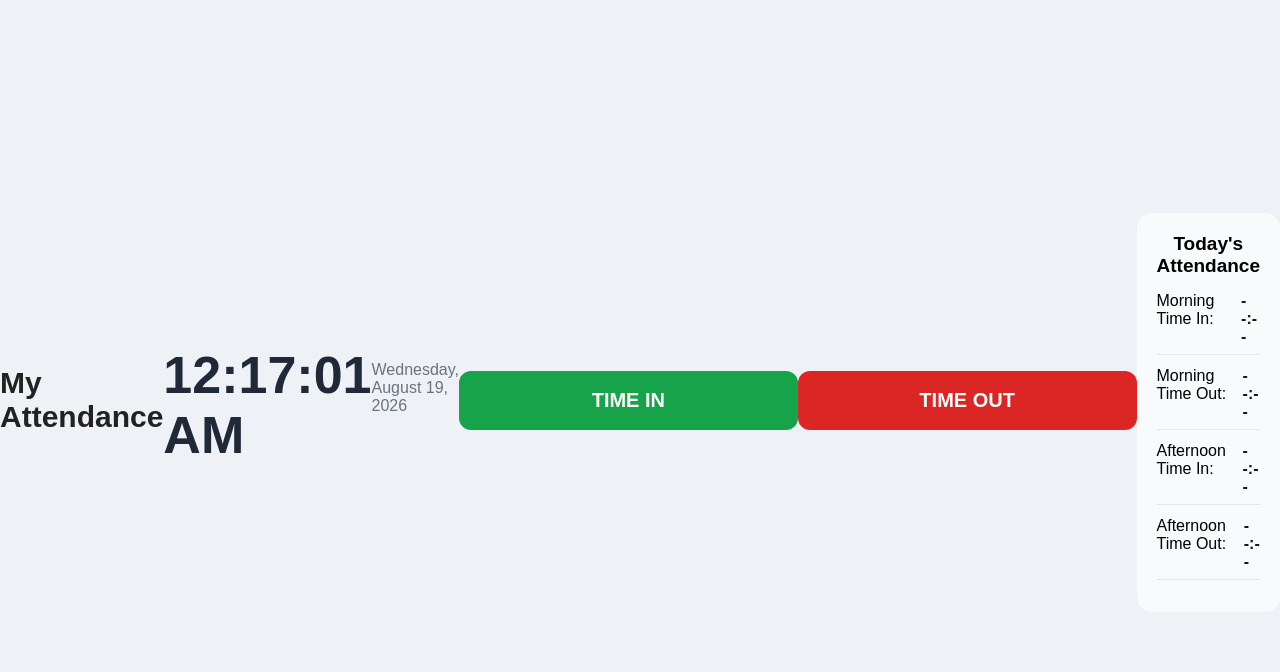
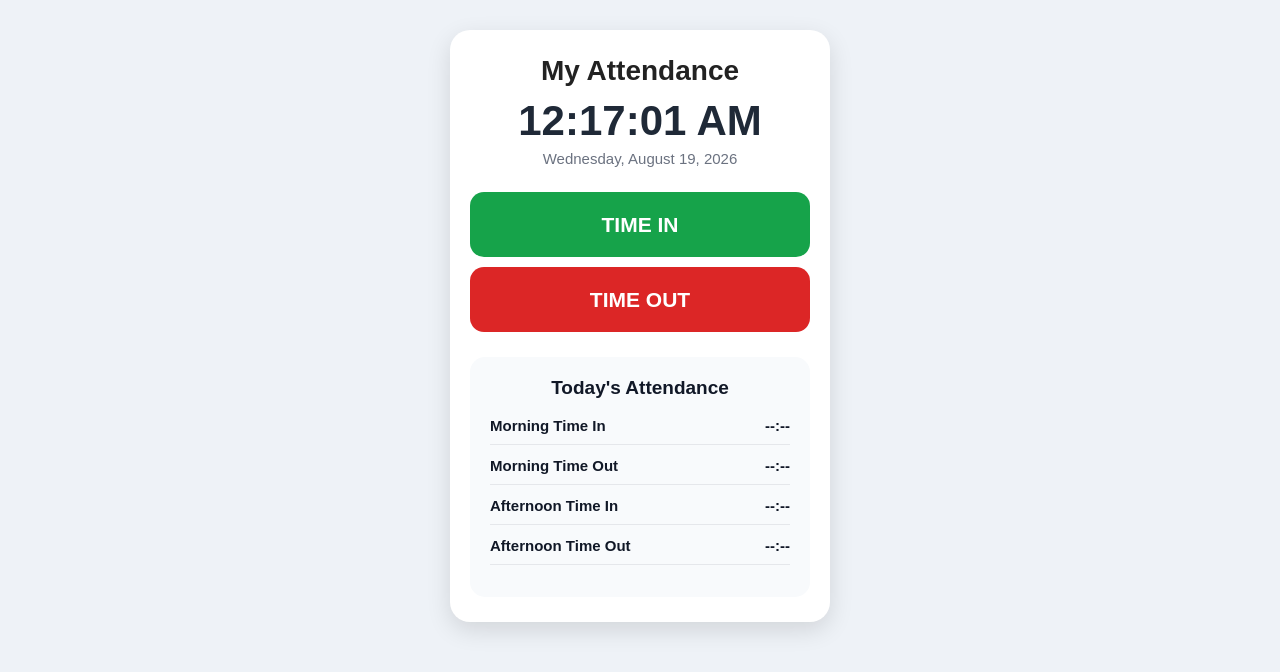
Before and after one commit to condeerika016-collab/my-attendance, a plain HTML site: page index.html in a window 1280 px wide. Drawn offline with Linux system fonts and the light colour scheme.

Commit message:
Update index.html

```diff
--- a/index.html
+++ b/index.html
@@ -1,6 +1,9 @@
 <!DOCTYPE html>
 <html>
 <head>
+    <meta charset="UTF-8">
+    <meta name="viewport" content="width=device-width, initial-scale=1.0">
+
     <title>My Attendance</title>
 
     <style>
@@ -10,51 +13,79 @@
 
         body {
             margin: 0;
+            padding: 15px;
             font-family: Arial, sans-serif;
             background: #eef2f7;
+
             min-height: 100vh;
+
             display: flex;
             justify-content: center;
-        align-items: center;
+            align-items: flex-start;
         }
 
         .container {
-        width: 420px;
-        max-width: 90%;
+            width: 100%;
+            max-width: 380px;
+
+            margin-top: 15px;
+            padding: 25px 20px;
+
             background: white;
-        padding: 30px;
             border-radius: 20px;
+
             box-shadow: 0 8px 25px rgba(0, 0, 0, 0.12);
+
             text-align: center;
+
+            display: block;
         }
 
         h1 {
-        margin: 0;
-        font-size: 30px;
+            display: block;
+
+            margin: 0 0 10px 0;
+
+            font-size: 28px;
             color: #222;
         }
 
         #clock {
-        font-size: 52px;
+            display: block;
+
+            margin: 10px 0 5px 0;
+
+            font-size: 42px;
             font-weight: bold;
-        margin: 15px 0 5px;
+
             color: #1f2937;
         }
 
         #date {
-        font-size: 16px;
+            display: block;
+
+            margin-bottom: 25px;
+
+            font-size: 15px;
             color: #6b7280;
-        margin-bottom: 25px;
         }
 
+        /* TIME IN / TIME OUT */
+
         button {
+            display: block;
+
             width: 100%;
-        padding: 18px;
-        margin: 8px 0;
+            height: 65px;
+
+            margin: 10px 0;
+
             border: none;
-        border-radius: 12px;
-        font-size: 20px;
+            border-radius: 14px;
+
+            font-size: 21px;
             font-weight: bold;
+
             cursor: pointer;
         }
 
@@ -68,41 +99,99 @@
             color: white;
         }
 
-    button:hover {
-        opacity: 0.9;
+        button:disabled {
+            background: #d1d5db;
+            color: #6b7280;
+            cursor: not-allowed;
         }
 
+        /* ATTENDANCE RECORD */
+
         .record {
+            display: block;
+
+            width: 100%;
+
             margin-top: 25px;
             padding: 20px;
+
             background: #f8fafc;
+
             border-radius: 15px;
+
             text-align: left;
         }
 
         .record-title {
+            display: block;
+
             text-align: center;
+
             font-size: 19px;
             font-weight: bold;
-        margin-bottom: 15px;
+
+            margin-bottom: 18px;
+
+            color: #111827;
         }
 
         .record p {
             display: flex;
+
             justify-content: space-between;
+            align-items: center;
+
+            width: 100%;
+
             margin: 12px 0;
-        padding-bottom: 8px;
+            padding-bottom: 10px;
+
             border-bottom: 1px solid #e5e7eb;
+
+            font-size: 15px;
         }
 
         .record span {
             font-weight: bold;
             color: #111827;
         }
+
+        /* SMALL PHONE */
+
+        @media (max-width: 400px) {
+
+            body {
+                padding: 10px;
+            }
+
+            .container {
+                margin-top: 5px;
+                padding: 22px 16px;
+            }
+
+            h1 {
+                font-size: 26px;
+            }
+
+            #clock {
+                font-size: 36px;
+            }
+
+            button {
+                height: 60px;
+                font-size: 19px;
+            }
+
+            .record p {
+                font-size: 14px;
+            }
+        }
     </style>
 </head>
 
 <body>
+
+<div class="container">
 
     <h1>My Attendance</h1>
 
@@ -119,21 +208,39 @@
     </button>
 
     <div class="record">
-    <div class="record-title">Today's Attendance</div>
 
-        <p>Morning Time In: <span id="morningIn">--:--</span></p>
+        <div class="record-title">
+            Today's Attendance
+        </div>
 
-        <p>Morning Time Out: <span id="morningOut">--:--</span></p>
+        <p>
+            <span>Morning Time In</span>
+            <span id="morningIn">--:--</span>
+        </p>
 
-        <p>Afternoon Time In: <span id="afternoonIn">--:--</span></p>
+        <p>
+            <span>Morning Time Out</span>
+            <span id="morningOut">--:--</span>
+        </p>
 
-        <p>Afternoon Time Out: <span id="afternoonOut">--:--</span></p>
+        <p>
+            <span>Afternoon Time In</span>
+            <span id="afternoonIn">--:--</span>
+        </p>
+
+        <p>
+            <span>Afternoon Time Out</span>
+            <span id="afternoonOut">--:--</span>
+        </p>
+
+    </div>
 
 </div>
 
 <script>
 
 function today() {
+
     let d = new Date();
 
     return d.getFullYear() + "-" +
@@ -155,6 +262,7 @@ function timeIn() {
         }
 
         localStorage.setItem("morningIn", time);
+
         document.getElementById("morningIn").innerText = time;
 
     } else {
@@ -165,6 +273,7 @@ function timeIn() {
         }
 
         localStorage.setItem("afternoonIn", time);
+
         document.getElementById("afternoonIn").innerText = time;
     }
 
@@ -187,6 +296,7 @@ function timeOut() {
         }
 
         localStorage.setItem("morningOut", time);
+
         document.getElementById("morningOut").innerText = time;
 
     } else {
@@ -197,6 +307,7 @@ function timeOut() {
         }
 
         localStorage.setItem("afternoonOut", time);
+
         document.getElementById("afternoonOut").innerText = time;
     }
 
@@ -204,6 +315,7 @@ function timeOut() {
 
     updateButtons();
 }
+
 
 function loadAttendance() {
 
@@ -254,8 +366,11 @@ function updateButtons() {
 
     let now = new Date();
 
-    let timeInButton = document.getElementById("timeInButton");
-    let timeOutButton = document.getElementById("timeOutButton");
+    let timeInButton =
+        document.getElementById("timeInButton");
+
+    let timeOutButton =
+        document.getElementById("timeOutButton");
 
     if (now.getHours() < 12) {
 
```
Lines whose indentation alone changed are shown as unchanged.
